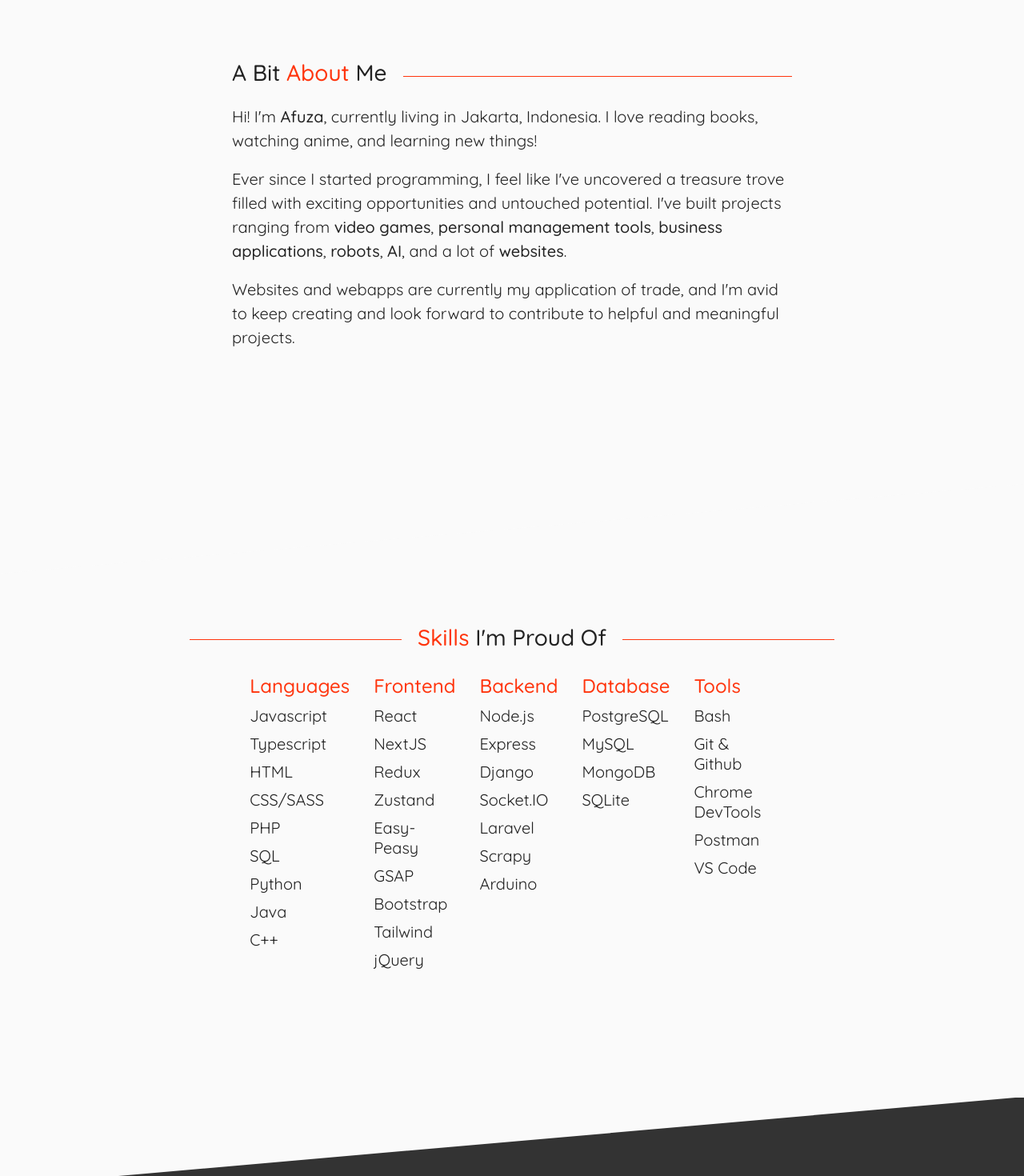
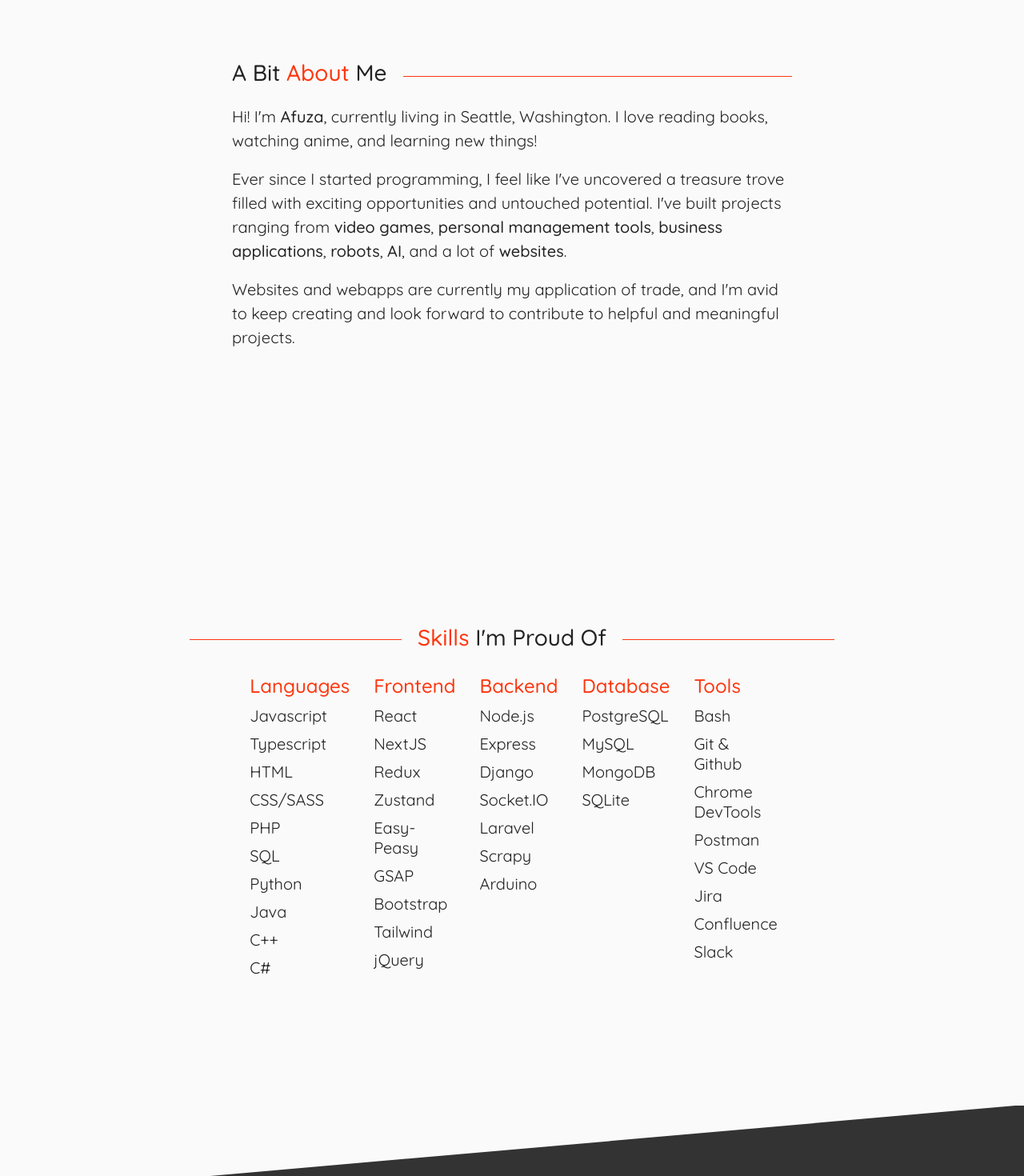
Before and after one commit to afutofu/afutofu.github.io, a React (Create React App) app: page / in a window 1280 px wide. Shown: the part 900-2370 px from the top of the page at 80% size. Built offline with nearby package versions, Linux system fonts and the light colour scheme.

Commit message:
Update About and Skills section

```diff
--- a/src/components/About.js
+++ b/src/components/About.js
@@ -211,7 +211,7 @@ const About = () => {
             <Descriptions ref={(el) => (descriptions = el)}>
               <Description>
                 Hi! I'm <DescriptionBold>Afuza</DescriptionBold>, currently
-                living in Jakarta, Indonesia. I love reading books, watching
+                living in Seattle, Washington. I love reading books, watching
                 anime, and learning new things!
               </Description>
               <Description>
--- a/src/components/Skills.js
+++ b/src/components/Skills.js
@@ -239,6 +239,7 @@ const skillsList = [
       "Python",
       "Java",
       "C++",
+      "C#",
     ],
   },
   {
@@ -273,7 +274,16 @@ const skillsList = [
   },
   {
     title: "Tools",
-    list: ["Bash", "Git & Github", "Chrome DevTools", "Postman", "VS Code"],
+    list: [
+      "Bash",
+      "Git & Github",
+      "Chrome DevTools",
+      "Postman",
+      "VS Code",
+      "Jira",
+      "Confluence",
+      "Slack",
+    ],
   },
 ];
 
```
